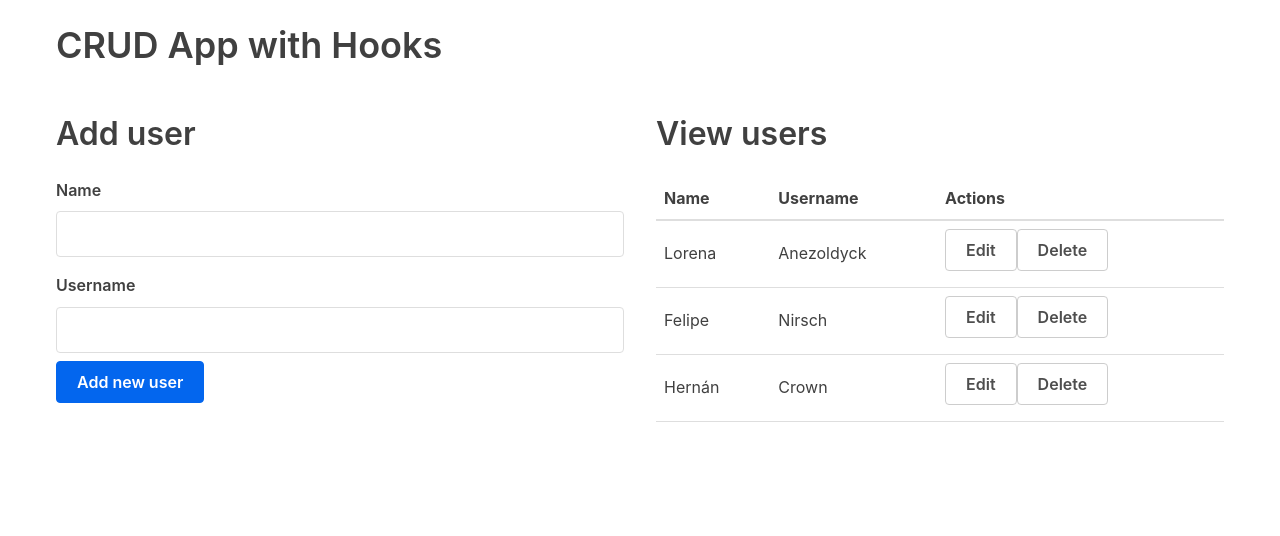
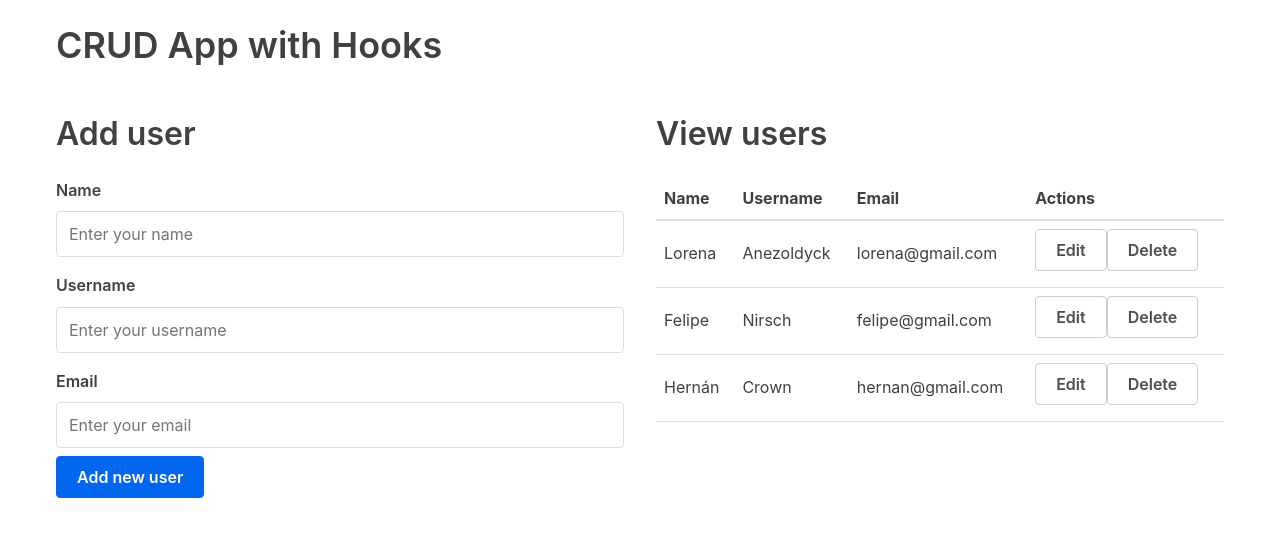
Before and after one commit to Lcastro98/crudReact, a React (Create React App) app: page / in a window 1280 px wide. Shown: the top 536 px of the page. Built offline with nearby package versions, Linux system fonts and the light colour scheme; the HTML template or start-up script is replaced by a standard one.

Commit message:
Nuevo campo
Se agrega un campo para agregar el correo del usuario

```diff
--- a/src/App.js
+++ b/src/App.js
@@ -7,9 +7,9 @@ import EditUserForm from './components/EditUserForm';
 function App() {
 
   const usersData = [
-    { id: uuidv4(), name: 'Lorena', username: 'Anezoldyck' },
-    { id: uuidv4(), name: 'Felipe', username: 'Nirsch' },
-    { id: uuidv4(), name: 'Hernán', username: 'Crown' },
+    { id: uuidv4(), name: 'Lorena', username: 'Anezoldyck', email: 'lorena@gmail.com' },
+    { id: uuidv4(), name: 'Felipe', username: 'Nirsch', email: 'felipe@gmail.com' },
+    { id: uuidv4(), name: 'Hernán', username: 'Crown', email: 'hernan@gmail.com' },
   ]
 
   //state
@@ -44,13 +44,13 @@ function App() {
   const [editing, setEditing] = useState(false);
 
   const [currentUser, serCurrentUser] = useState({
-    id: null, name: '', username: ''
+    id: null, name: '', username: '', email: ''
   });
 
   const editRow = (user) => {
     setEditing(true);
     serCurrentUser({
-      id: user.id, name: user.name, username: user.username
+      id: user.id, name: user.name, username: user.username, email: user.email
     })
   }
 
--- a/src/components/AddUserForm.jsx
+++ b/src/components/AddUserForm.jsx
@@ -19,6 +19,7 @@ const AddUserForm = (props) => {
                     required: "Campo Requerido"
                 })}
                 type="text"
+                placeholder='Enter your name'
                 />
             {
                 errors.name &&
@@ -32,11 +33,26 @@ const AddUserForm = (props) => {
                     required: "Campo Requerido"
                 })}
                 type="text"
+                placeholder='Enter your username'
                 />
             {
                 errors.username &&
                 <div>
                     {errors.username.message}
+                </div>
+            }
+            <label>Email</label>
+            <input
+                {...register("email", {
+                    required: "Campo Requerido"
+                })}
+                type="email"
+                placeholder='Enter your email'
+                />
+            {
+                errors.email &&
+                <div>
+                    {errors.email.message}
                 </div>
             }
             <button>Add new user</button>
--- a/src/components/EditUserForm.jsx
+++ b/src/components/EditUserForm.jsx
@@ -9,6 +9,7 @@ const EditUserForm = (props) => {
 
     setValue('name', props.currentUser.name);
     setValue('username', props.currentUser.username);
+    setValue('email', props.currentUser.email);
 
     const onSubmit = (data, e) => {
         console.log(data)
@@ -43,6 +44,18 @@ const EditUserForm = (props) => {
                     {errors.username.message}
                 </div>
             }
+            <label>Email</label>
+            <input
+                {...register("email", {
+                    required: "Campo Requerido"
+                })}
+                type="email"/>
+            {
+                errors.email &&
+                <div>
+                    {errors.email.message}
+                </div>
+            }
             <button>Edit user</button>
         </form>
      );
--- a/src/components/UserTable.jsx
+++ b/src/components/UserTable.jsx
@@ -7,6 +7,7 @@ const UserTable = (props) => {
             <tr>
                 <th>Name</th>
                 <th>Username</th>
+                <th>Email</th>
                 <th>Actions</th>
             </tr>
             </thead>
@@ -17,6 +18,7 @@ const UserTable = (props) => {
                         <tr key={user.id}>
                             <td>{user.name}</td>
                             <td>{user.username}</td>
+                            <td>{user.email}</td>
                             <td>
                             <button
                                 className="button muted-button"
```
